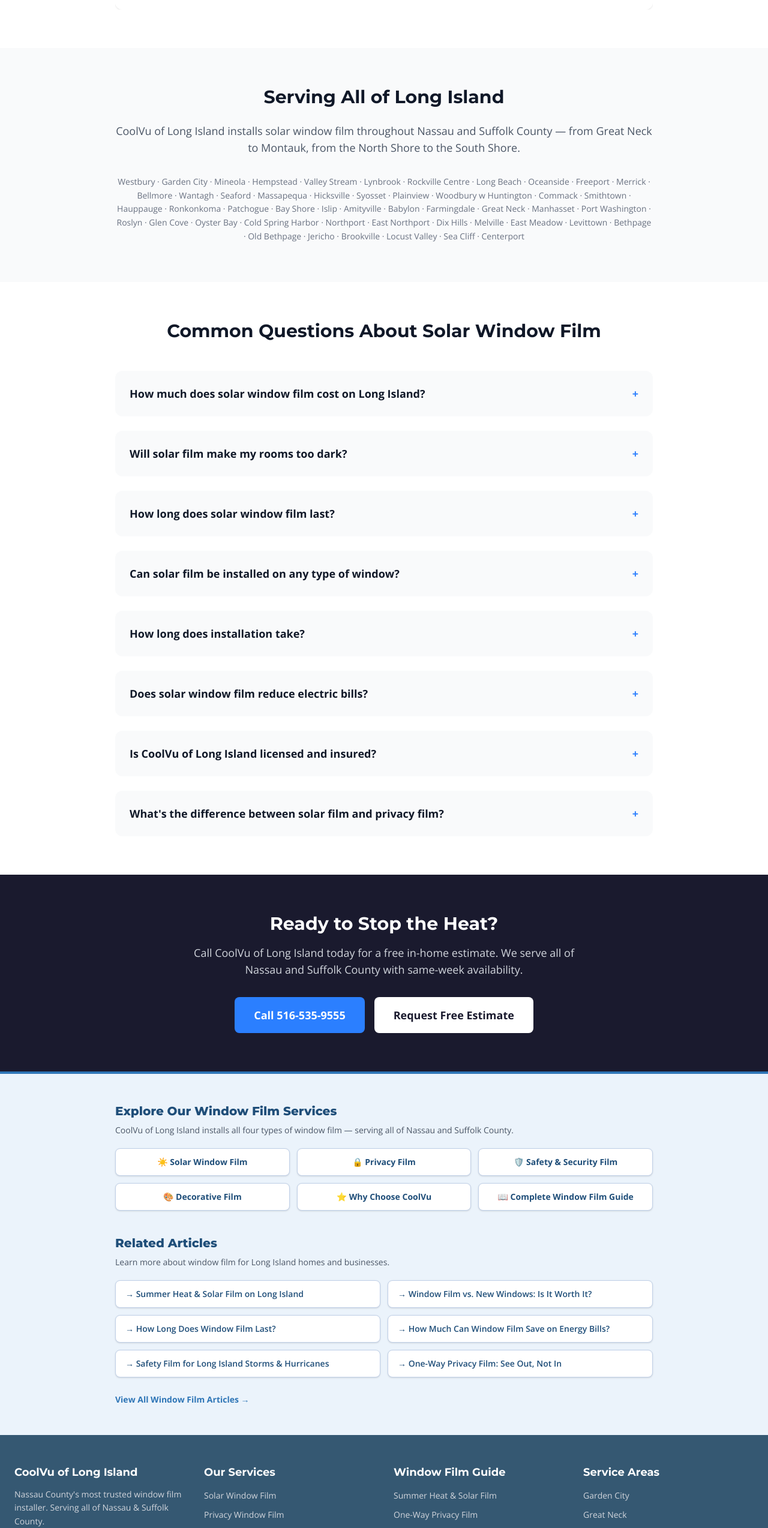
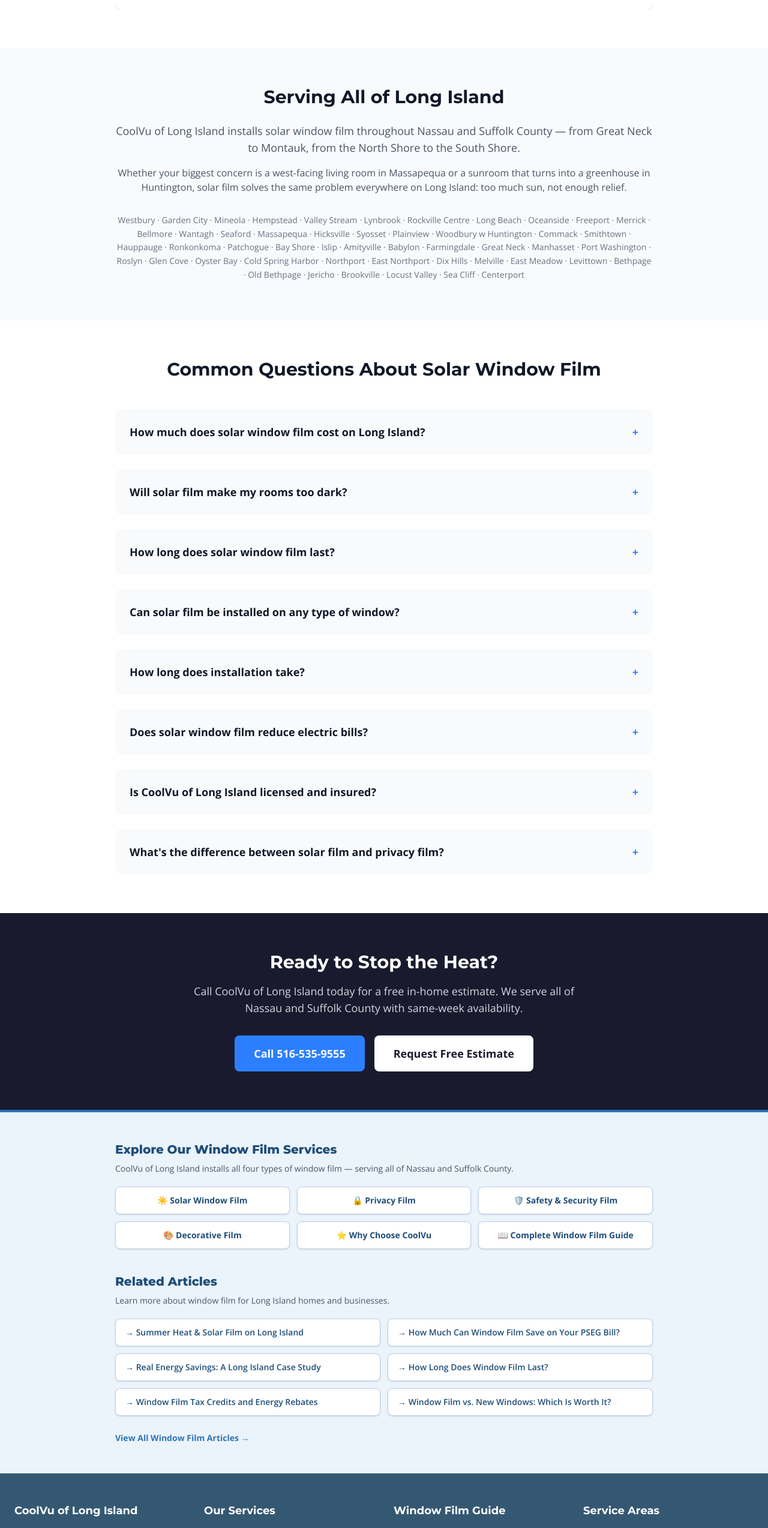
Before and after one commit to pjs8875/CoolVu, a Next.js app: page /solar-window-film-long-island in a window 1280 px wide. Shown: the part 1987-4534 px from the top of the page at 60% size. Built offline with nearby package versions, Linux system fonts and the light colour scheme; no server answers.

Commit message:
Solar GEO page: topic-specific related articles + unique town-list intro sentence

```diff
--- a/components/SolarFilmGEOPage.tsx
+++ b/components/SolarFilmGEOPage.tsx
@@ -2,6 +2,15 @@
 import React from "react";
 import ContactModalWrapper from "@/components/ContactModalWrapper";
 import RelatedContent from "@/components/RelatedContent";
+
+const ARTICLES = [
+  { href: "/blog/summer-heat-solar-window-film-long-island", label: "Summer Heat & Solar Film on Long Island" },
+  { href: "/blog/pseg-long-island-window-film-energy-savings", label: "How Much Can Window Film Save on Your PSEG Bill?" },
+  { href: "/blog/energy-savings-window-film-long-island", label: "Real Energy Savings: A Long Island Case Study" },
+  { href: "/blog/how-long-does-window-film-last-long-island", label: "How Long Does Window Film Last?" },
+  { href: "/blog/window-film-tax-credits-energy-rebates-long-island", label: "Window Film Tax Credits and Energy Rebates" },
+  { href: "/blog/window-film-vs-new-windows-long-island", label: "Window Film vs. New Windows: Which Is Worth It?" },
+];
 
 export default function SolarFilmGEOPage() {
   return (
@@ -96,8 +105,11 @@ export default function SolarFilmGEOPage() {
       <section className="py-16 px-6 bg-gray-50">
         <div className="max-w-4xl mx-auto text-center">
           <h2 className="text-3xl font-bold mb-6 text-gray-900">Serving All of Long Island</h2>
-          <p className="text-gray-600 mb-8 text-lg">
+          <p className="text-gray-600 mb-4 text-lg">
             CoolVu of Long Island installs solar window film throughout Nassau and Suffolk County — from Great Neck to Montauk, from the North Shore to the South Shore.
+          </p>
+          <p className="text-gray-600 mb-8 text-base">
+            Whether your biggest concern is a west-facing living room in Massapequa or a sunroom that turns into a greenhouse in Huntington, solar film solves the same problem everywhere on Long Island: too much sun, not enough relief.
           </p>
           <p className="text-sm text-gray-500 leading-relaxed">
             Westbury · Garden City · Mineola · Hempstead · Valley Stream · Lynbrook · Rockville Centre · Long Beach · Oceanside · Freeport · Merrick · Bellmore · Wantagh · Seaford · Massapequa · Hicksville · Syosset · Plainview · Woodbury w Huntington · Commack · Smithtown · Hauppauge · Ronkonkoma · Patchogue · Bay Shore · Islip · Amityville · Babylon · Farmingdale · Great Neck · Manhasset · Port Washington · Roslyn · Glen Cove · Oyster Bay · Cold Spring Harbor · Northport · East Northport · Dix Hills · Melville · East Meadow · Levittown · Bethpage · Old Bethpage · Jericho · Brookville · Locust Valley · Sea Cliff · Centerport
@@ -194,7 +206,7 @@ export default function SolarFilmGEOPage() {
           }),
         }}
       />
-      <RelatedContent showArticles={true} />
+      <RelatedContent showArticles={true} articles={ARTICLES} />
     </main>
   );
 }
```
